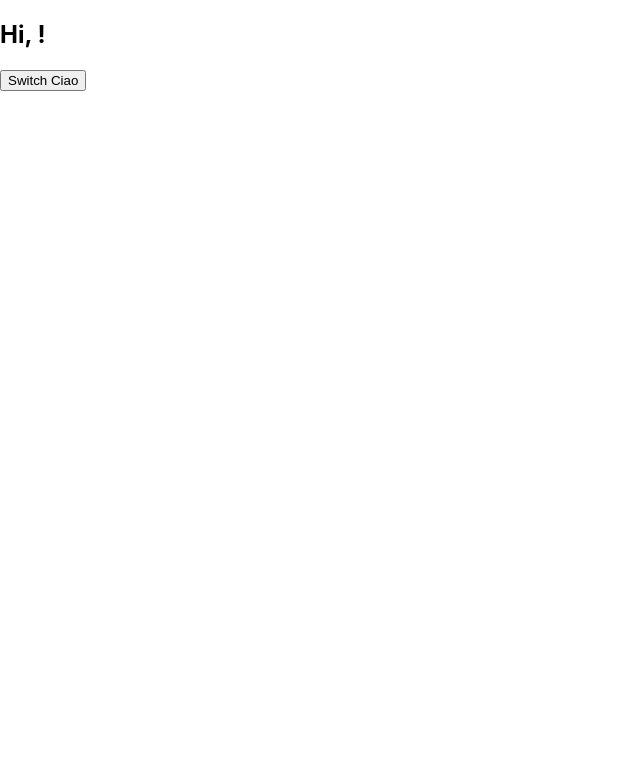
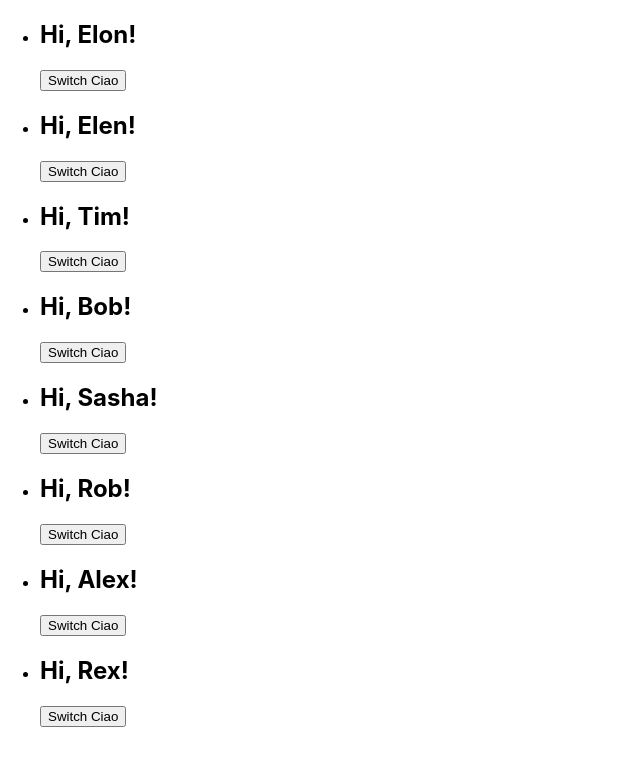
Before and after one commit to mrHelg/fm-react-app, a React (Create React App) app: page / in a window 1280 px wide. Shown: the top 766 px of the page, without its empty margins (0-640 px from the left). Built offline with nearby package versions, Linux system fonts and the light colour scheme.

Commit message:
Add array Ciaos

```diff
--- a/src/App.js
+++ b/src/App.js
@@ -31,14 +31,22 @@ class App extends Component{
           id:6,
           fname:'Rob'
         },
+        {
+          id:7,
+          fname:'Alex'
+        },
+        {
+          id:8,
+          fname:'Rex'
+        },
       ]
     }
   }
   render(){
-    const {fname} = this.state;
-    return <>
-    <Ciao name={fname} />
-    </>;
+    const {users} = this.state;
+    return <ul>
+      {users.map(({fname})=><li><Ciao name={fname} /></li>)}
+    </ul>;
   }
 }
 export default App;
```
